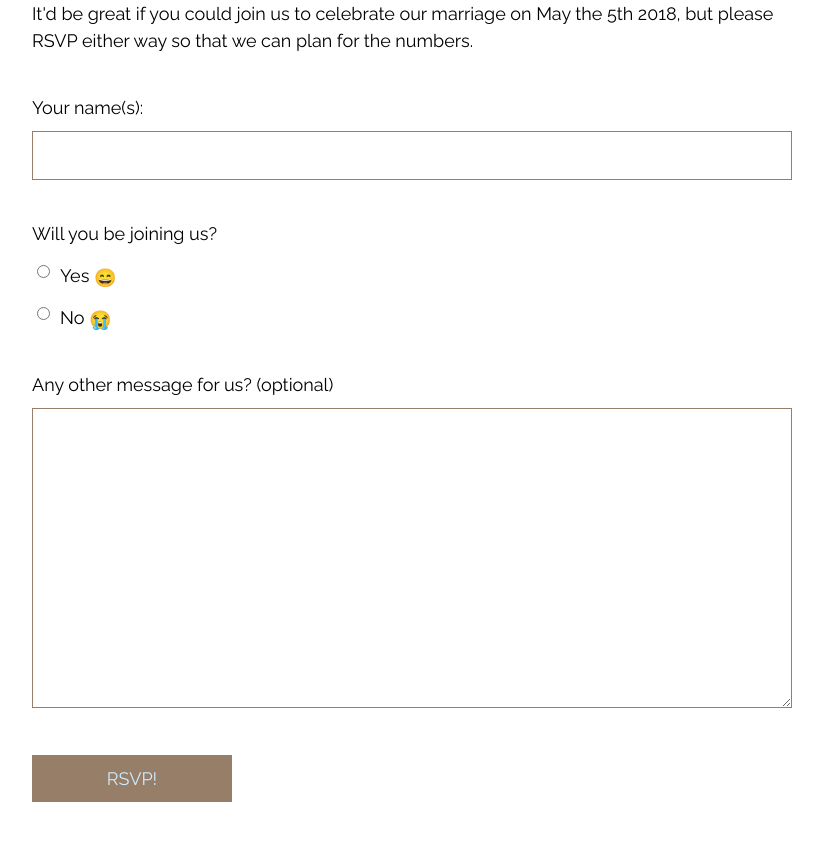
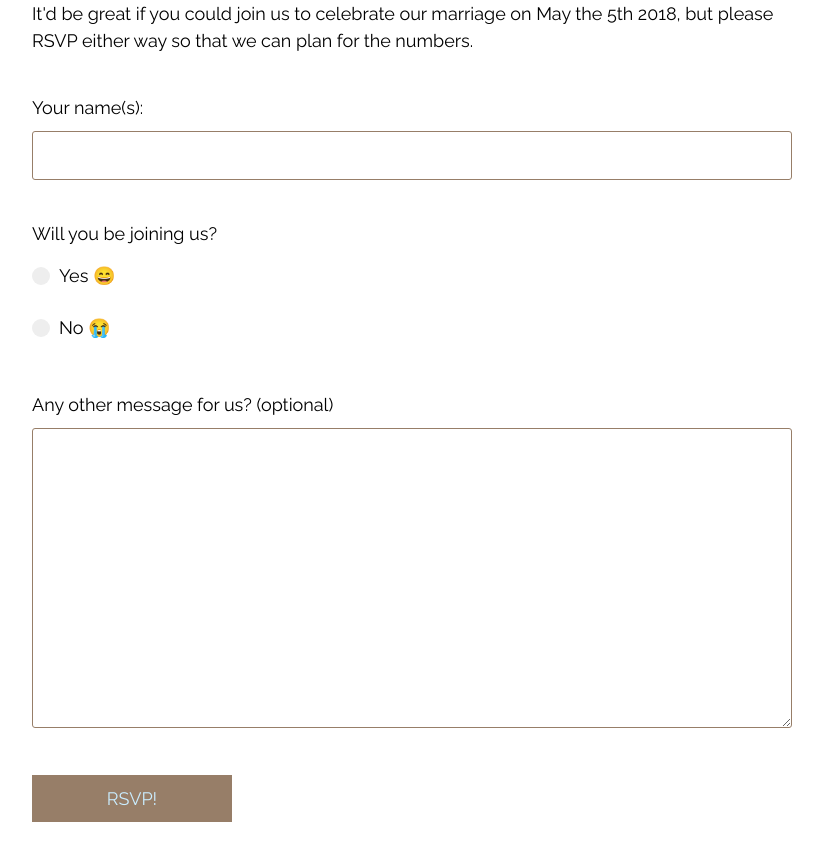
Before and after one commit to adrianosmond/isabelwedding, a React (Create React App) app: page / in a window 1280 px wide. Shown: the part 780-1622 px from the top of the page, without its empty margins (228-1051 px from the left). Built offline with nearby package versions, Linux system fonts and the light colour scheme.

Commit message:
Custom form styles

```diff
--- a/src/App.css
+++ b/src/App.css
@@ -116,8 +116,3 @@ html {
 .page-body__text {
   margin-top: 40px;
 }
-
-.emoji {
-  position: relative;
-  top: 0.1em;
-}
--- a/src/components/RSVPForm/index.css
+++ b/src/components/RSVPForm/index.css
@@ -4,30 +4,72 @@
   margin-top: 40px;
 }
 
-.form__control {
-  display: block;
-  margin-top: 15px;
-}
-
-.form__control:not(:last-child) {
-  margin-bottom: 15px;
-}
-
 .form__input {
   margin-top: 10px;
   width: 100%;
   padding: 10px 5px;
-  border-radius: 0;
+  border-radius: 3px;
   border: 1px solid #977E68;
   font: inherit;
 }
 
-.form__radio {
-  position: relative;
-  top: -0.3em;
-  margin-right: 10px;
+.form__input:focus {
+  outline: 0;
+  box-shadow: 0 0 0 .075rem #fff, 0 0 0 .2rem #0061b7;
 }
 
+.form__control {
+  display: block;
+  position: relative;
+  margin-top: 5px;
+  padding: 10px 0 10px 1.5rem;
+  cursor: pointer;
+}
+
+.form__control:not(:last-child) {
+  margin-bottom: 5px;
+}
+
+.form__radio {
+  position: absolute;
+  pointer-events: none;
+  opacity: 0;
+}
+
+.form__control-indicator {
+  position: absolute;
+  top: calc(10px + 0.25rem);
+  left: 0;
+  width: 1rem;
+  height: 1rem;
+  border-radius: 0.5rem;
+  background-color: #eee;
+}
+
+.form__radio:focus + .form__control-indicator {
+  box-shadow: 0 0 0 .075rem #fff, 0 0 0 .2rem #0061b7;
+}
+
+.form__radio:checked + .form__control-indicator {
+  background-color: #0061b7;
+}
+
+.form__radio:active ~ .form__control-indicator {
+  background-color: #0074d9;
+}
+
+.form__radio:checked + .form__control-indicator:after {
+  content: "";
+  position: absolute;
+  width: 6px;
+  height: 6px;
+  border-radius: 3px;
+  top: 50%;
+  left: 50%;
+  margin-top: -3px;
+  margin-left: -3px;
+  background-color: #fff;
+}
 .form__input--textarea {
   height: 300px;
 }
--- a/src/components/RSVPForm/index.js
+++ b/src/components/RSVPForm/index.js
@@ -83,11 +83,13 @@ class RSVPForm extends Component {
           <legend>Will you be joining us?</legend>
           <label className="form__control">
             <input className="form__radio" type="radio" name="canAttend" value="yes" checked={this.state.canAttend==='yes'} onChange={this.updateCanAttend.bind(this, 'yes')} />
-            Yes <span className="emoji" role="img" aria-label="smiley face">&#x1F604;</span>
+            <span className="form__control-indicator"></span>
+            Yes <span role="img" aria-label="smiley face">&#x1F604;</span>
           </label>
           <label className="form__control">
             <input className="form__radio" type="radio" name="canAttend" value="no" checked={this.state.canAttend==='no'} onChange={this.updateCanAttend.bind(this, 'no')} />
-            No <span className="emoji" role="img" aria-label="crying face">&#x1F62D;</span>
+            <span className="form__control-indicator"></span>
+            No <span role="img" aria-label="crying face">&#x1F62D;</span>
           </label>
         </fieldset>
         {
```
